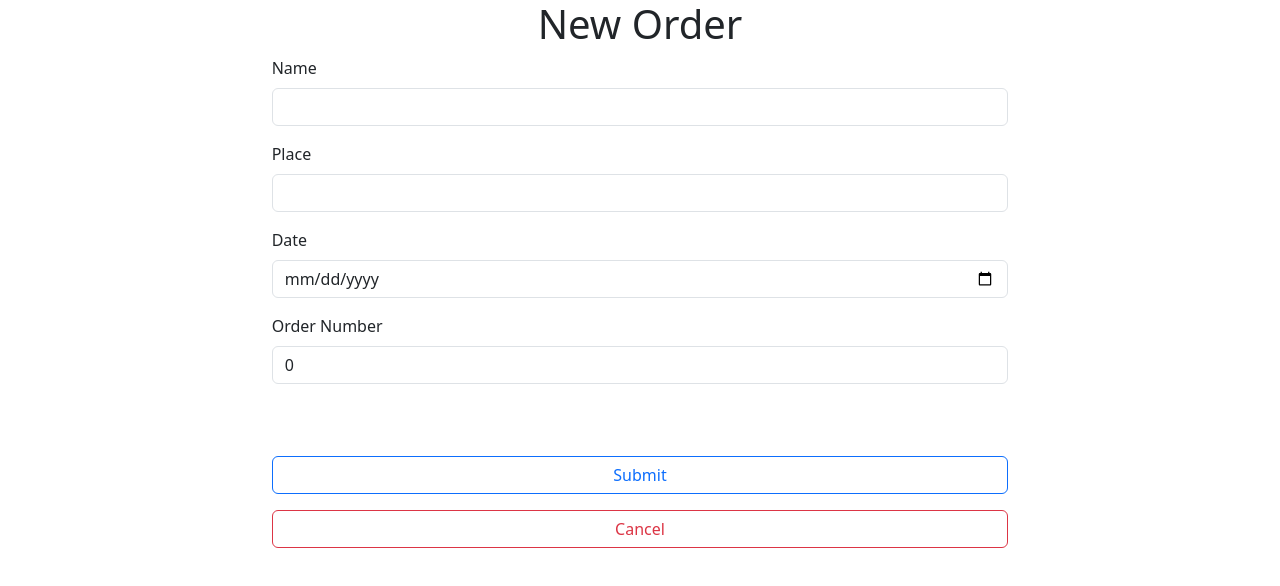
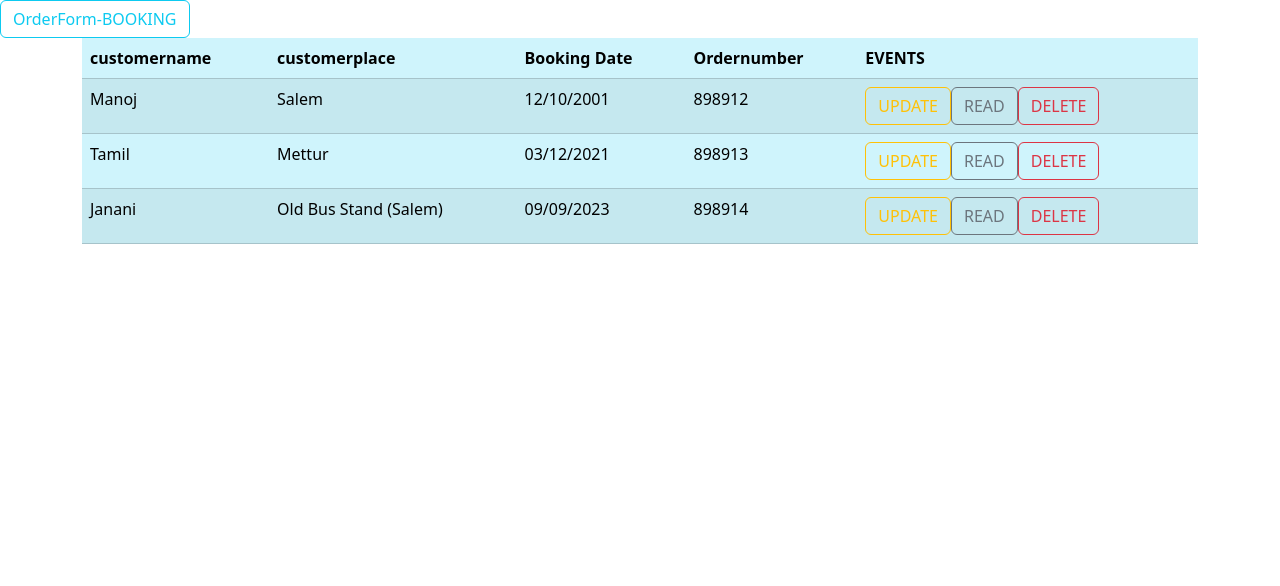
Before and after one commit to Manojkumar886/tj-frontend, a React (Create React App) app: page / in a window 1280 px wide. Shown: the top 586 px of the page. Built offline with nearby package versions, Linux system fonts and the light colour scheme.

Commit message:
Create and list is over

```diff
--- a/src/App.js
+++ b/src/App.js
@@ -1,16 +1,4 @@
-import { useState } from "react";
-import { Usingbootstrap } from "./Bootstrap";
-import { Myclass } from "./ClsCompo";
-import { Access, Myevents } from "./EVENTS";
-import { Form2, Form3, Studentform } from "./Myform";
-import { List } from "./ReactList";
-import { Myternary } from "./TernaryOperator";
-import { Firsthook, Oddeven } from "./USESTATE";
-import { Withcss } from "./usingcss";
-import { Myblog } from "./Nagivation";
-
-import {BrowserRouter, Route, Routes} from 'react-router-dom'
-import { OrderForm } from "./OrderForm";
+import { Homepage } from "./Homepage";
 
 function App()
 {
@@ -18,24 +6,7 @@ function App()
 
     return(
         <>
-            <OrderForm/>
-           {/* <BrowserRouter>
-           <Myblog/>
-           <Routes>
-                <Route path='myhome' exact element={<Myevents/>} />
-                <Route path='mycontact' exact element={<Myternary/>} />
-                <Route path="https://www.w3schools.com/react/react_router.asp" exact element={<Other/>} />
-           </Routes>
-           </BrowserRouter> */}
-        </>
-    )
-}
-
-function Other()
-{
-    return(
-        <>
-        <a href="https://www.w3schools.com/react/react_router.asp">react router</a>
+        <Homepage/>
         </>
     )
 }
--- /dev/null
+++ b/src/Homepage.js
@@ -0,0 +1,79 @@
+import 'bootstrap/dist/css/bootstrap.min.css'
+import { useEffect, useState } from 'react'
+import { Listall } from './tempvalues';
+import { OrderForm } from './OrderForm';
+
+
+export let Homepage=()=>
+{
+    const [createpage,setCreatepage]=useState(false);
+
+    const[temparray,setTemparray]=useState([]);
+
+    // hook no-2
+    useEffect(
+        ()=>
+        {
+            setTemparray(Listall);
+        })
+
+    return(
+        <>
+            {
+                (createpage)?
+                <>
+                    <OrderForm/>
+                    <button
+                    onClick={
+                        ()=>
+                        {
+                            setCreatepage(false)
+                        }
+                    }>
+                        BACK
+                    </button>
+                </>
+                :
+                <>
+                <button className='btn btn-outline-info'
+                onClick={()=>
+                {
+                    setCreatepage(true)
+                }}>
+                    OrderForm-BOOKING
+                </button>
+                <div className='container'>
+                <table className='table-responsive-md table table-striped table-info'>
+                    <thead>
+                        <tr>
+                            <th>customername</th>
+                            <th>customerplace</th>
+                            <th>Booking Date</th>
+                            <th>Ordernumber</th>
+                            <th>EVENTS</th>
+                        </tr>
+                    </thead>
+                    <tbody>
+                        {
+                            temparray.map((data)=>
+                                <tr>
+                                    <td>{data.customername}</td>
+                                    <td>{data.customerplace}</td>
+                                    <td>{data.bookingdate}</td>
+                                    <td>{data.orderno}</td>
+                                    <td>
+                                        <button className='btn btn-outline-warning'>UPDATE</button>
+                                        <button className='btn btn-outline-secondary'>READ</button>
+                                        <button className='btn btn-outline-danger'>DELETE</button>
+                                    </td>
+                                </tr>
+                            )
+                        }
+                    </tbody>
+                </table>
+                </div>
+                </>
+            }
+        </>
+    )
+}
--- a/src/OrderForm.js
+++ b/src/OrderForm.js
@@ -1,6 +1,7 @@
 import 'bootstrap/dist/css/bootstrap.min.css'
 import 'bootstrap-icons/font/bootstrap-icons.css'
 import { useState } from 'react'
+import { Create } from './tempvalues'
 
 export let OrderForm=()=>
 {
@@ -29,8 +30,9 @@ export let OrderForm=()=>
     }
    const Register=()=>
    {
-    alert(orderdetails)
+    // alert(orderdetails)
     alert(" Your Order is Booked...!"+JSON.stringify(orderdetails))
+    Create(orderdetails);
    }
 
    const Calcel=()=>
@@ -39,7 +41,7 @@ export let OrderForm=()=>
    }
     return(
         <>
-            <form className='form-group row justify-content-center'>
+            <div className='form-group row justify-content-center'>
                 <div className='col-lg-7 col-md-10 col-sm-12 '>
                     <h1 className='text-center'>New Order</h1>
                     <div>
@@ -71,14 +73,14 @@ export let OrderForm=()=>
                                 onChange={gettingvalues}
                                 value={orderdetails.orderno}/>
                     </div>
-                    <button type='submit'
+                    <button
                     className='btn btn-outline-primary col-12'
                     onClick={Register}>Submit</button>
-                    <button type='reset'
+                    <button
                     className='btn btn-outline-danger col-12 mt-3'
                     onClick={Calcel}>Cancel</button>
                 </div>
-            </form>
+            </div>
 
 
         </>
--- /dev/null
+++ b/src/tempvalues.js
@@ -0,0 +1,32 @@
+let OrderDetails=[
+    {
+        "customername":"Manoj",
+        "customerplace":"Salem",
+        "bookingdate":"12/10/2001",
+        "orderno":898912,
+    },
+    {
+        "customername":"Tamil",
+        "customerplace":"Mettur",
+        "bookingdate":"03/12/2021",
+        "orderno":898913,
+    },
+    {
+        "customername":"Janani",
+        "customerplace":"Old Bus Stand (Salem)",
+        "bookingdate":"09/09/2023",
+        "orderno":898914,
+    }
+]
+
+
+export const Create=(obj)=>
+{
+    OrderDetails.push(obj);
+}
+
+export const Listall=()=>
+{
+    // alert(JSON.stringify(OrderDetails))
+    return OrderDetails;
+}
```
